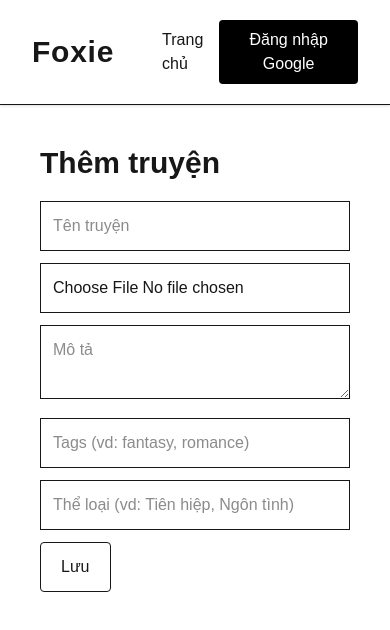
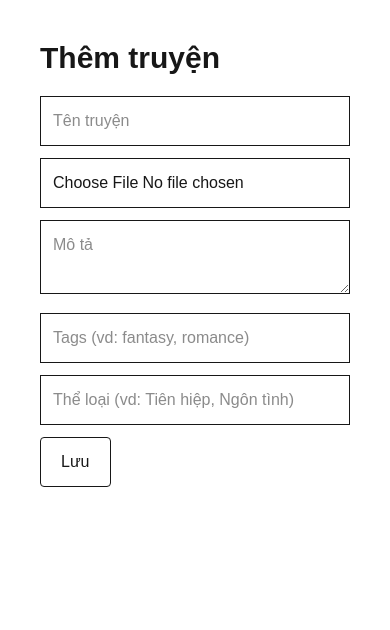
Before and after one commit to ebenhom/foxie, a Next.js app: page /admin/novels/create in a window 390 px wide. Shown: the top 630 px of the page. Built offline with nearby package versions, Linux system fonts and the light colour scheme; no server answers.

Commit message:
fix mobile responsive

```diff
--- a/app/layout.tsx
+++ b/app/layout.tsx
@@ -3,10 +3,6 @@ import type { Metadata } from "next"
 import "./globals.css"
 
 import AuthProvider from "@/components/AuthProvider"
-
-import AuthButton from "@/components/AuthButton"
-
-import Link from "next/link"
 
 
 
@@ -19,6 +15,7 @@ title:"Foxie",
 description:"Đọc truyện online"
 
 }
+
 
 
 
@@ -56,164 +53,7 @@ return (
 
 
 
-<header
-
-className="
-
-sticky
-
-top-0
-
-z-50
-
-bg-white
-
-border-b
-
-shadow-sm
-
-px-8
-
-py-5
-
-flex
-
-justify-between
-
-items-center
-
-"
-
-
->
-
-
-
-
-
-
-
-<div
-
-className="
-
-flex
-
-items-center
-
-gap-8
-
-"
-
->
-
-
-
-
-
-
-
-
-<Link
-
-
-href="/"
-
-
-className="
-
-text-3xl
-
-font-bold
-
-tracking-wide
-
-hover:text-blue-600
-
-transition
-
-"
-
-
->
-
-
-Foxie
-
-
-</Link>
-
-
-
-
-
-
-
-
-
-<Link
-
-
-href="/"
-
-
-className="
-
-px-4
-
-py-2
-
-rounded-lg
-
-hover:bg-gray-100
-
-transition
-
-"
-
-
->
-
-
-Trang chủ
-
-
-</Link>
-
-
-
-
-
-</div>
-
-
-
-
-
-
-
-
-<AuthButton/>
-
-
-
-
-
-
-
-
-</header>
-
-
-
-
-
-
-
-
 {children}
-
-
 
 
 
--- a/app/page.tsx
+++ b/app/page.tsx
@@ -3,8 +3,6 @@ import { prisma } from "@/lib/prisma"
 import ContinueReading from "@/components/ContinueReading"
 
 import { unstable_cache } from "next/cache"
-
-import Navbar from "@/components/Navbar"
 
 import Link from "next/link"
 
@@ -17,6 +15,8 @@ import Link from "next/link"
 
 
 export default async function Home(){
+
+
 
 
 
@@ -76,7 +76,10 @@ revalidate:60
 
 
 
+
 const novels = await getNovels()
+
+
 
 
 
@@ -144,7 +147,10 @@ revalidate:60
 
 
 
+
+
 const hotNovels = await getHotNovels()
+
 
 
 
@@ -190,18 +196,6 @@ bg-gray-50
 
 
 
-<Navbar />
-
-
-
-
-
-
-
-
-
-
-
 
 
 
@@ -233,6 +227,9 @@ py-8
 
 
 </section>
+
+
+
 
 
 
@@ -297,7 +294,10 @@ mb-8
 
 
 
+
+
 </h1>
+
 
 
 
@@ -332,6 +332,8 @@ sm:gap-6
 "
 
 >
+
+
 
 
 
@@ -412,6 +414,9 @@ transition
 
 
 
+
+
+
 <img
 
 
@@ -440,7 +445,11 @@ alt={novel.title}
 
 
 
+
+
 />
+
+
 
 
 
@@ -498,6 +507,7 @@ mt-4
 
 
 
+
 <p
 
 
@@ -521,6 +531,9 @@ text-sm
 
 
 </p>
+
+
+
 
 
 
@@ -574,6 +587,10 @@ mt-2
 
 
 
+
+
+
+
 </Link>
 
 
@@ -581,6 +598,10 @@ mt-2
 
 
 ))}
+
+
+
+
 
 
 
@@ -608,6 +629,7 @@ mt-2
 
 
 </section>
+
 
 
 
@@ -666,6 +688,12 @@ pb-20
 
 
 
+
+
+
+
+
+
 <h1
 
 
@@ -688,7 +716,16 @@ mb-8
 
 
 
+
+
 </h1>
+
+
+
+
+
+
+
 
 
 
@@ -746,9 +783,22 @@ sm:gap-6
 
 
 
+
+
+
+
+
+
+
+
+
 {
 
 novels.map((novel:any)=>(
+
+
+
+
 
 
 
@@ -837,13 +887,22 @@ transition
 
 
 
+
+
+
+
+
 <img
 
 
 
 
 
+
+
 src={novel.cover}
+
+
 
 
 
@@ -867,13 +926,26 @@ rounded-lg
 
 
 
+
+
 alt={novel.title}
 
 
 
 
 
+
+
 />
+
+
+
+
+
+
+
+
+
 
 
 
@@ -936,6 +1008,10 @@ mt-4
 
 
 
+
+
+
+
 <p
 
 
@@ -957,6 +1033,11 @@ mt-3
 
 
 </p>
+
+
+
+
+
 
 
 
@@ -1021,6 +1102,10 @@ mt-1
 
 
 
+
+
+
+
 </Link>
 
 
@@ -1035,7 +1120,16 @@ mt-1
 
 
 
+
+
+
+
+
+
+
+
 ))
+
 
 
 }
@@ -1055,7 +1149,27 @@ mt-1
 
 
 
+
+
+
+
+
+
+
+
+
+
+
 </div>
+
+
+
+
+
+
+
+
+
 
 
 
--- a/components/Navbar.tsx
+++ b/components/Navbar.tsx
@@ -73,7 +73,15 @@ className="
 
 text-2xl
 
+sm:text-3xl
+
 font-bold
+
+tracking-wide
+
+hover:text-blue-600
+
+transition
 
 "
 
@@ -99,7 +107,9 @@ flex
 
 items-center
 
-gap-5
+gap-4
+
+sm:gap-6
 
 "
 
@@ -122,6 +132,14 @@ className="
 hover:text-blue-600
 
 transition
+
+px-3
+
+py-2
+
+rounded-lg
+
+hover:bg-gray-100
 
 "
 
@@ -150,6 +168,14 @@ className="
 hover:text-blue-600
 
 transition
+
+px-3
+
+py-2
+
+rounded-lg
+
+hover:bg-gray-100
 
 "
 
```
